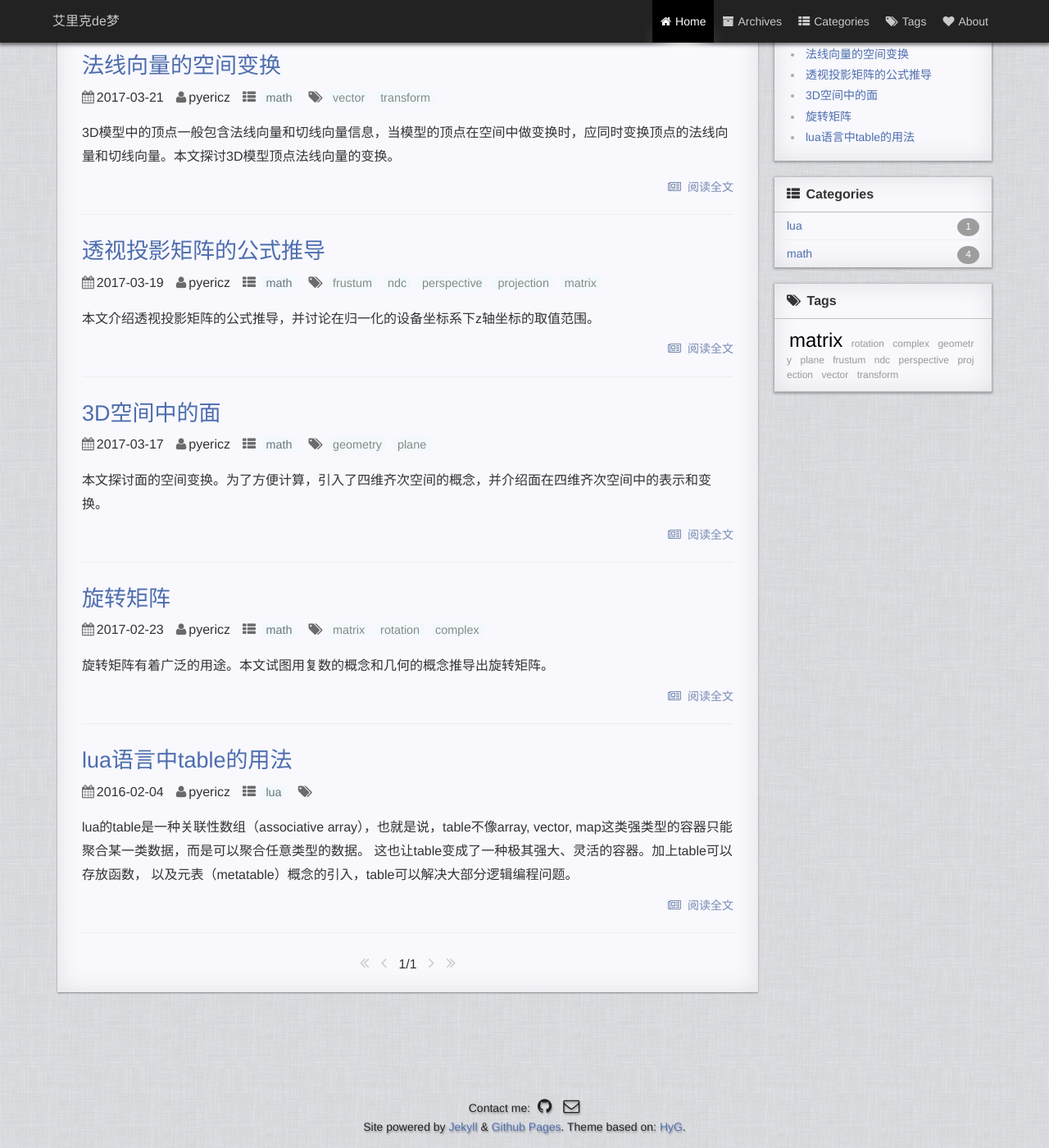
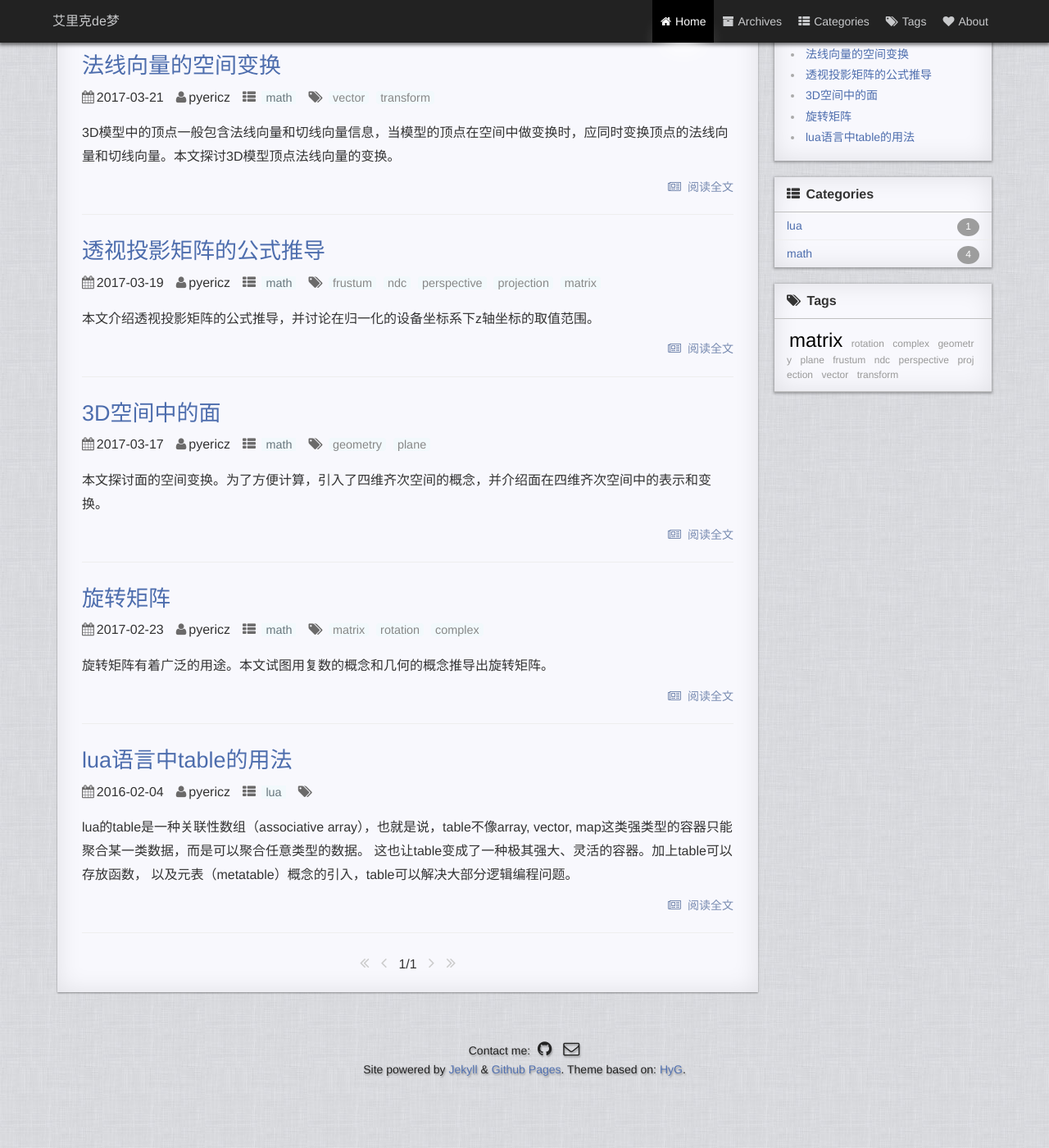
Before and after one commit to pyericz/blog, a Jekyll site: the page built from index.html, in a window 1280 px wide and 1400 px high, scrolled down 77 px. Shown: the whole window at 82% size. Built offline with Jekyll 4.4.1, drawn with Linux system fonts in a browser that asks for light colours; the list of posts is cut into pages by our own code; comment, search, counter and statistics services are not loaded; after the commit the page ends 1407 px from its top, so only the background shows below that.

Commit message:
bottom height

```diff
--- a/_sass/_backToTop.scss
+++ b/_sass/_backToTop.scss
@@ -2,7 +2,7 @@
     position: fixed;
     left: 75%;
     // margin-left: 580px;
-    bottom: 100px;
+    bottom: 55px;
     background-color: #f8f8fd;
     visibility: hidden;
     opacity: 0;
--- a/_sass/_reset.scss
+++ b/_sass/_reset.scss
@@ -34,7 +34,7 @@
     //background-size: cover;
     position: relative;
     min-height: 100%;
-    padding-bottom: 190px;
+    padding-bottom: 120px;
 }
 
 
```
